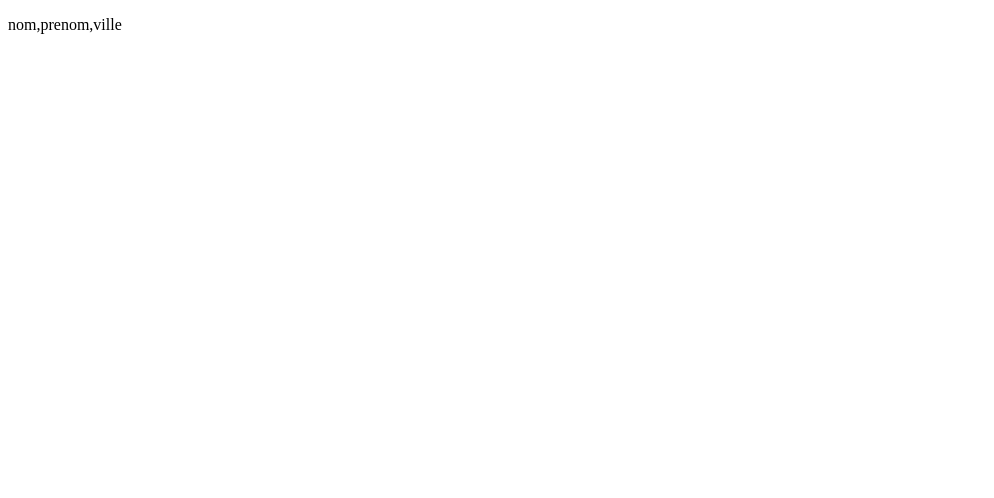
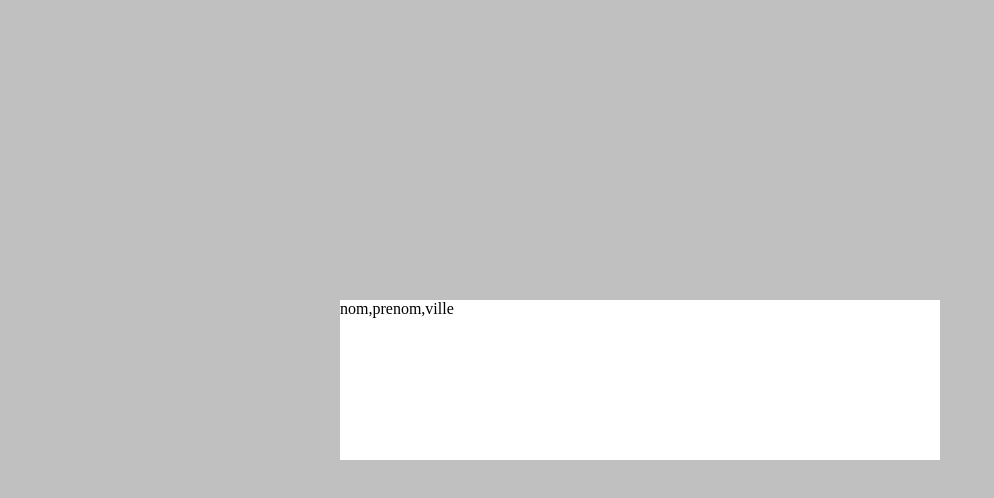
Before and after one commit to Abbatchi/js_html_semaine2, a plain HTML site: page index.html in a window 1280 px wide. Shown: the whole page, without its empty margins (0-994 px from the left). Drawn offline with Linux system fonts and the light colour scheme.

Commit message:
exo2
exo2

```diff
--- a/csscript.css
+++ b/csscript.css
@@ -0,0 +1,18 @@
+body{
+	background-color: silver;
+}
+
+#perso{
+    position: relative;
+    overflow-y: auto;
+    padding: 0 10 0 10;
+    margin:300px auto 0px auto;
+    min-width:150px;
+    max-width:600px;
+    min-height: 150px;
+    max-height: 600px;
+    padding-bottom: 10px;
+    background-color: white;
+    border-color: black;
+    border: 1px 1px 1px 1px;
+}
--- a/index.html
+++ b/index.html
@@ -6,7 +6,7 @@
 <link rel="stylesheet" type="text/css" href="csscript.css">
 </head>
 <body>
-<p id="perso"></p>
+<div id="table"><p id="perso"></p></div>
 <script type="text/javascript" src="jscript.js"></script>
 </body>
 </html>
```
